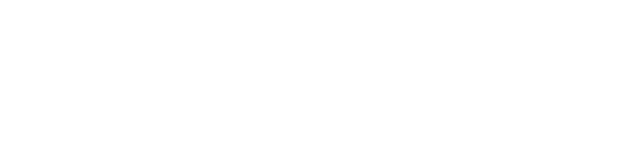
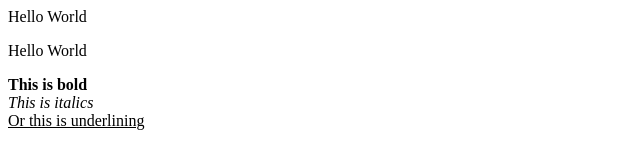
Before and after one commit to Ephantus-Wambui/codersrank-template-hxaddt, a website: page index.html in a window 1280 px wide. Shown: the whole page, without its empty margins (0-640 px from the left). Drawn offline with Linux system fonts and the light colour scheme.

Commit message:
1 file modified

```diff
--- a/index.html
+++ b/index.html
@@ -6,8 +6,11 @@
 </head>
 
 <body>
-
-
+Hello World<!-- this is a text -->
+<p>Hello World</p>
+<strong>This is bold</strong></br>
+<i>This is italics</i></br>
+<u>Or this is underlining</u>
 
 
 
```
